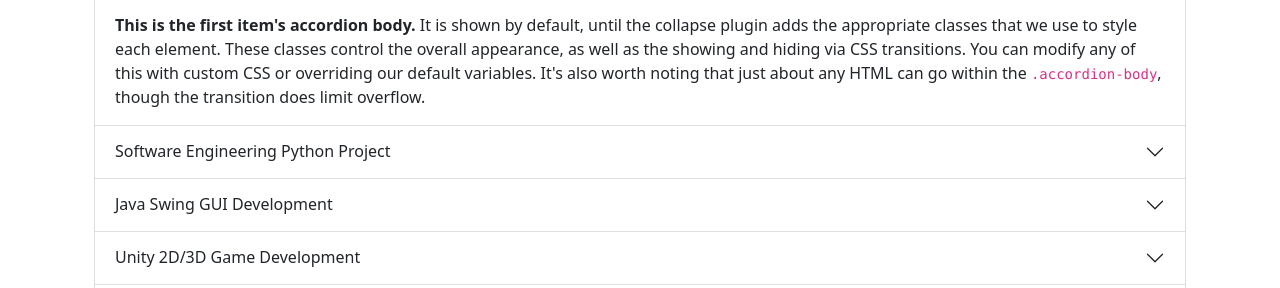
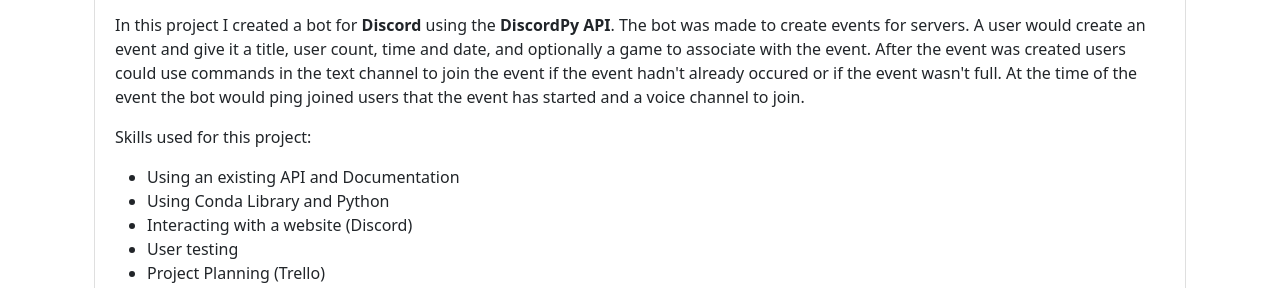
Before and after one commit to DerekTomassiJr/DerekTomassiJr.github.io, a plain HTML site: page Assignments/Assignment2/Assignment2.html in a window 1280 px wide. Shown: the part 512-800 px from the top of the page. Drawn offline with nearby package versions, Linux system fonts and the light colour scheme.

Commit message:
Edited Expierence Info

```diff
--- a/Assignments/Assignment2/Assignment2.html
+++ b/Assignments/Assignment2/Assignment2.html
@@ -94,7 +94,18 @@
                     </h2>
                     <div id="collapseOne" class="accordion-collapse collapse show" aria-labelledby="headingOne" data-bs-parent="#accordionExample">
                       <div class="accordion-body">
-                        <strong>This is the first item's accordion body.</strong> It is shown by default, until the collapse plugin adds the appropriate classes that we use to style each element. These classes control the overall appearance, as well as the showing and hiding via CSS transitions. You can modify any of this with custom CSS or overriding our default variables. It's also worth noting that just about any HTML can go within the <code>.accordion-body</code>, though the transition does limit overflow.
+                        <p>In this project I created a bot for <strong>Discord</strong> using the <strong>DiscordPy API</strong>. The bot was made to create events for servers. A user would create
+                        an event and give it a title, user count, time and date, and optionally a game to associate with the event. After the event was created users could use commands in the text
+                        channel to join the event if the event hadn't already occured or if the event wasn't full. At the time of the event the bot would ping joined users that the event has
+                        started and a voice channel to join.</p>
+                        <p>Skills used for this project: </p>
+                        <ul>
+                          <li>Using an existing API and Documentation</li>
+                          <li>Using Conda Library and Python</li>
+                          <li>Interacting with a website (Discord)</li>
+                          <li>User testing</li>
+                          <li>Project Planning (Trello)</li>
+                        </ul>
                       </div>
                     </div>
                   </div>
@@ -106,7 +117,19 @@
                     </h2>
                     <div id="collapseTwo" class="accordion-collapse collapse" aria-labelledby="headingTwo" data-bs-parent="#accordionExample">
                       <div class="accordion-body">
-                        <strong>This is the second item's accordion body.</strong> It is hidden by default, until the collapse plugin adds the appropriate classes that we use to style each element. These classes control the overall appearance, as well as the showing and hiding via CSS transitions. You can modify any of this with custom CSS or overriding our default variables. It's also worth noting that just about any HTML can go within the <code>.accordion-body</code>, though the transition does limit overflow.
+                        <p>This project was conducted during my Software Engineering class. The task was to create a program for a fictional client which in this case was a university. The program
+                          was used for managing and maintaining student information, staff information, and course information. You were able to create, delete, and edit information for all three
+                          different categories (student, faculty, and course). This project was done in a group of 4 with my focus handling the course information of the project. <a href="https://github.com/Maximus3333/north_star_project">The
+                          project can be found on my classmates github.</a>
+                        </p>
+                        <p>Skills used for this project: </p>
+                        <ul>
+                          <li>Holding weekly SCRUM Meetings</li>
+                          <li>Creating Use Cases</li>
+                          <li>Create Object Models</li>
+                          <li>Using GitHub collaboratively with others</li>
+                          <li>Code Review</li>
+                        </ul>
                       </div>
                     </div>
                   </div>
@@ -118,7 +141,7 @@
                     </h2>
                     <div id="collapseThree" class="accordion-collapse collapse" aria-labelledby="headingThree" data-bs-parent="#accordionExample">
                       <div class="accordion-body">
-                        <strong>This is the third item's accordion body.</strong> It is hidden by default, until the collapse plugin adds the appropriate classes that we use to style each element. These classes control the overall appearance, as well as the showing and hiding via CSS transitions. You can modify any of this with custom CSS or overriding our default variables. It's also worth noting that just about any HTML can go within the <code>.accordion-body</code>, though the transition does limit overflow.
+                        <p>This project was done for my Senior project for my Computer and Information Systems class. I chose for my project to create a </p>
                       </div>
                     </div>
                   </div>
```
